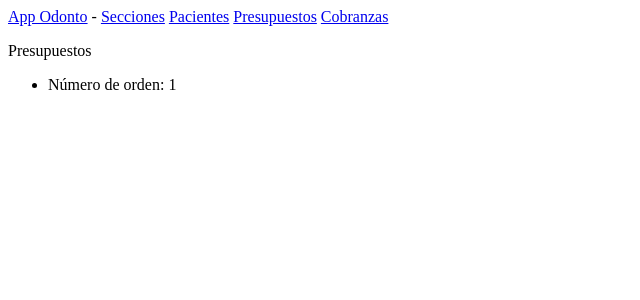
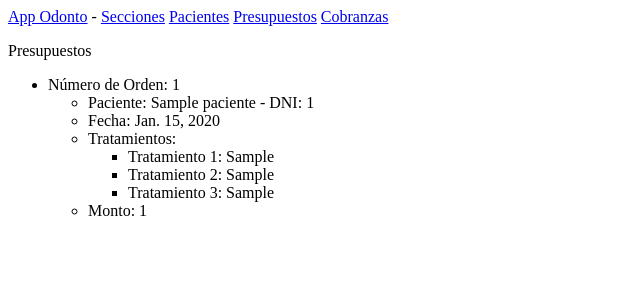
Before and after one commit to JuanesFosch/App-Odonto, a Django app: page /presupuestos in a window 1280 px wide. Shown: the top 300 px of the page, without its empty margins (0-640 px from the left). Run offline with Django 4.2, Linux system fonts and the light colour scheme; tables that the repository leaves empty hold one stand-in row (values such as "Sample post").

Commit message:
Ahora hay vistas y templates básicos que funcionan

```diff
--- a/Cargas/models.py
+++ b/Cargas/models.py
@@ -45,13 +45,14 @@ class Cobranzas(models.Model):
     """Modelo que crea la tabla 'Cargas_cobranzas' en la BD y la interacción en el sitio para ingresar datos."""
     Número_de_comprobante= models.IntegerField(primary_key=True,auto_created=True,default=0000)
     Número_de_orden= models.ManyToManyField(Presupuestos,blank=False,auto_created=True)
+    Orden= models.IntegerField(Número_de_orden,blank=False,default=000)
     #DNI
     #NÚMERO DE TRATAMIENTO
     Fecha_de_cobro= models.DateField(auto_now_add=True,blank=True)
     Cuánto_pagó = models.IntegerField(blank=True)
 
     def __str__(self):                                          # Formateo del modelo visible en la web
-        return "Número de comprobante: " + str(self.Número_de_comprobante)
+        return "Número de comprobante: " + str(self.Número_de_comprobante)+" - Número_de_orden: " + str(self.Número_de_orden)
 
     class Meta:                                                 # Formateo del modelo visible en la web
         verbose_name_plural= "Cobranzas"
--- a/Cargas/templates/Cargas/presupuestos.html
+++ b/Cargas/templates/Cargas/presupuestos.html
@@ -3,7 +3,18 @@
     <p>Presupuestos</p>
     <ul>
         {% for presupuesto in presupuestos %}
-            <li>{{ presupuesto }}</li>
+            <li>Número de Orden: {{ presupuesto.Número_de_orden }}</li>
+            <ul>
+                <li>Paciente: {{presupuesto.Paciente_Dni}}</li>
+                <li>Fecha: {{presupuesto.Fecha}}</li>
+                <li>Tratamientos:</li>
+                <ul>
+                    <li>Tratamiento 1: {{presupuesto.Tratamiento_1}}</li>
+                    <li>Tratamiento 2: {{presupuesto.Tratamiento_2}}</li>
+                    <li>Tratamiento 3: {{presupuesto.Tratamiento_3}}</li>
+                    </ul>
+                <li>Monto: {{presupuesto.Monto}}</li>
+                </ul>
         {% empty %}
             <li>Agregar presupuesto.</li>
         {% endfor %}
--- a/Cargas/views.py
+++ b/Cargas/views.py
@@ -27,5 +27,6 @@ def presupuestos(request):
 def cobranzas(request):
     """Muestra la sección Cobranzas"""
     cobranzas= Cobranzas.objects.all()
-    context= {'cobranzas':cobranzas}
+    presupuestos=Presupuestos.objects.all()
+    context= {'cobranzas':cobranzas,'presupuestos':presupuestos}
     return render(request, 'Cargas/cobranzas.html', context)
--- a/django_Odonto/settings.py
+++ b/django_Odonto/settings.py
@@ -34,6 +34,9 @@ INSTALLED_APPS = [
 
     # Agregadas
     "Cargas",
+    # Aplicaciones de terceros
+    'bootstrap4',
+
     # Default Apps
     'django.contrib.admin',
     'django.contrib.auth',
```
Also changed, not shown: Cargas/templates/Cargas/cobranzas.html (+6 -1 lines), Cargas/templates/Cargas/pacientes.html (+7 -1 lines), Cargas/migrations/0008_cobranzas_orden.py (added), 1 other file.
